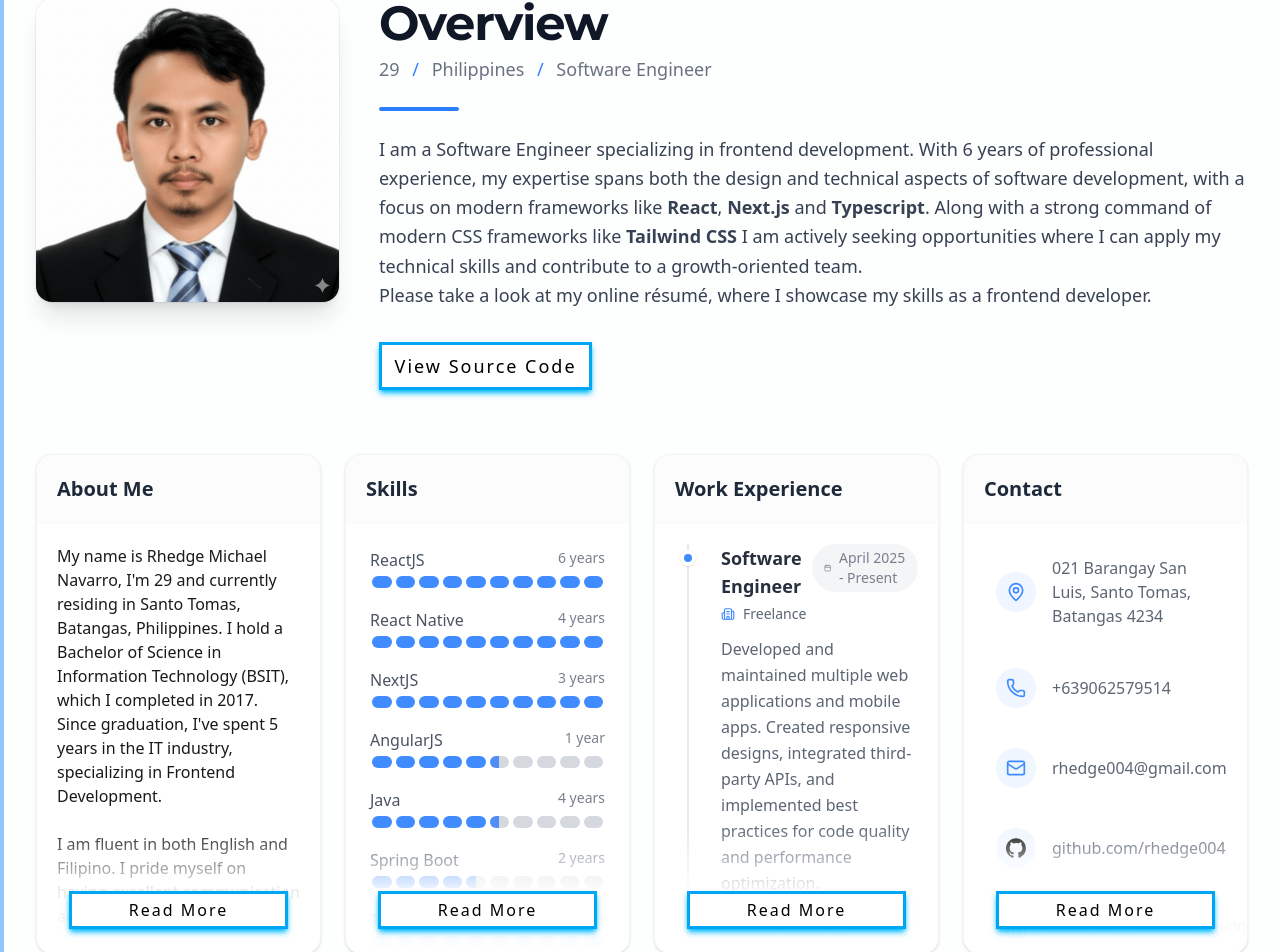
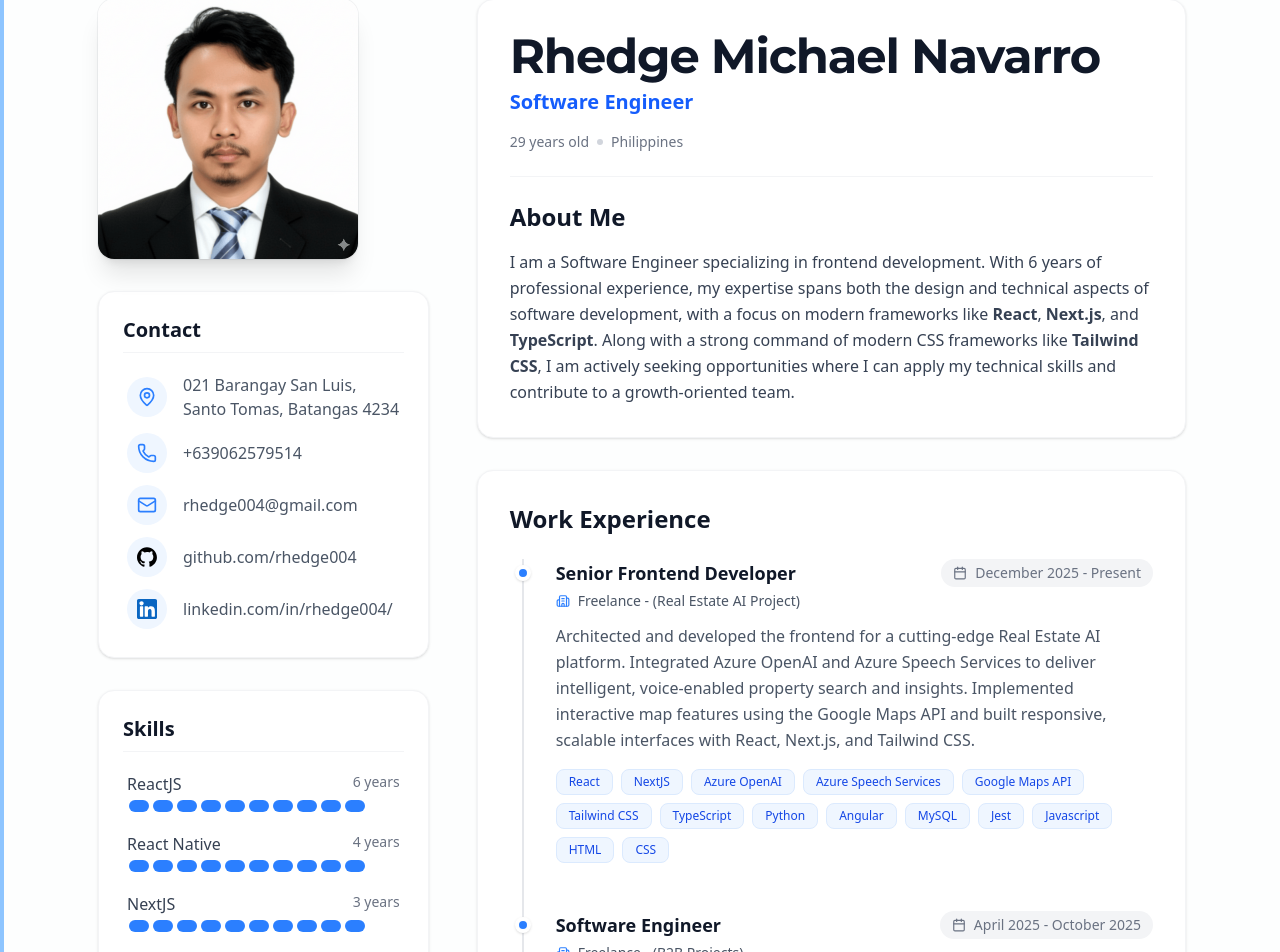
Before and after one commit to rhedge004/resume-app, a Next.js app: page / in a window 1280 px wide. Shown: the part 114-1066 px from the top of the page. Built offline with nearby package versions, Linux system fonts and the light colour scheme.

Commit message:
updated landing page layout and refine work experience details

```diff
--- a/src/app/page.tsx
+++ b/src/app/page.tsx
@@ -7,131 +7,79 @@ import ContactList from "@/components/feature/ContactList";
 import SkillList from "@/components/feature/SkillList";
 import { birthday, workStartDate } from "@/lib/constants";
 
-interface Contents {
-  title: string;
-  content: () => React.ReactElement;
-  href: string;
-}
-
-const contents: Contents[] = [
-  {
-    title: "About Me",
-    content: () => (
-      <p>
-        My name is Rhedge Michael Navarro, I&apos;m {getAge(birthday)} and
-        currently residing in Santo Tomas, Batangas, Philippines. I hold a
-        Bachelor of Science in Information Technology (BSIT), which I completed
-        in 2017. Since graduation, I&apos;ve spent 5 years in the IT industry,
-        specializing in Frontend Development.
-        <br />
-        <br />I am fluent in both English and Filipino. I pride myself on having
-        excellent communication and presentation skills.
-      </p>
-    ),
-    href: "/about",
-  },
-  {
-    title: "Skills",
-    content: () => <SkillList />,
-    href: "/experience",
-  },
-  {
-    title: "Work Experience",
-    content: () => <Timeline />,
-    href: "/experience",
-  },
-  {
-    title: "Contact",
-    content: () => <ContactList />,
-    href: "/contact",
-  },
-];
-
 export default function Home() {
   return (
     <div className="flex flex-col min-h-screen bg-gray-50/30">
-      <main className="flex-grow w-full px-4 md:px-8 py-10">
-        <div className="space-y-16">
-          <div className="flex flex-col lg:flex-row gap-10 items-start animate-in fade-in duration-700">
-            <div className="w-full lg:w-1/3 xl:w-1/4 flex-shrink-0">
-              <div className="relative aspect-square w-full max-w-sm mx-auto lg:mx-0 rounded-2xl overflow-hidden shadow-xl ring-1 ring-gray-900/5 bg-white">
+      <main className="flex-grow w-full max-w-6xl mx-auto px-4 md:px-8 py-10">
+        <div className="grid grid-cols-1 lg:grid-cols-12 gap-8 lg:gap-12 animate-in fade-in duration-700">
+          {/* Left Column / Sidebar */}
+          <div className="lg:col-span-4 space-y-8">
+            <div className="relative aspect-square w-full max-w-[260px] mx-auto lg:mx-0 rounded-2xl overflow-hidden shadow-xl ring-1 ring-gray-900/5 bg-white">
               <Image
                 src={`${basePath}/image.png`}
                 fill
                 className="object-cover hover:scale-105 transition-transform duration-500"
-                  sizes="(max-width: 768px) 100vw, 50vw"
+                sizes="(max-width: 768px) 100vw, 33vw"
                 alt="Profile Picture of Rhedge Michael Navarro"
                 priority
               />
             </div>
+
+            <div className="bg-white p-6 rounded-2xl shadow-sm border border-gray-100">
+              <h2 className="text-xl font-bold text-gray-900 mb-4 border-b border-gray-100 pb-2">
+                Contact
+              </h2>
+              <ContactList />
             </div>
-            <div className="w-full lg:w-2/3 xl:w-3/4 space-y-6">
-              <div>
+
+            <div className="bg-white p-6 rounded-2xl shadow-sm border border-gray-100">
+              <h2 className="text-xl font-bold text-gray-900 mb-4 border-b border-gray-100 pb-2">
+                Skills
+              </h2>
+              <SkillList />
+            </div>
+          </div>
+
+          {/* Right Column / Main Content */}
+          <div className="lg:col-span-8 space-y-8">
+            <div className="bg-white p-8 rounded-2xl shadow-sm border border-gray-100">
               <h1 className="text-4xl md:text-5xl font-bold text-gray-900 tracking-tight">
-                  Overview
+                Rhedge Michael Navarro
               </h1>
-                <p className="text-lg text-gray-500 mt-2 font-medium">
-                  {getAge(birthday)}{" "}
-                  <span className="text-blue-500 px-2">/</span> Philippines{" "}
-                  <span className="text-blue-500 px-2">/</span> Software
-                  Engineer
+              <p className="text-xl text-blue-600 font-semibold mt-2">
+                Software Engineer
               </p>
+
+              <div className="flex items-center gap-2 mt-4 text-sm text-gray-500 font-medium">
+                <span>{getAge(birthday)} years old</span>
+                <span className="w-1.5 h-1.5 rounded-full bg-gray-300" />
+                <span>Philippines</span>
               </div>
-              <div className="h-1 w-20 bg-blue-500 rounded-full" />
-              <p className="text-lg text-gray-700 leading-relaxed max-w-4xl">
+
+              <div className="h-px w-full bg-gray-100 my-6" />
+
+              <h2 className="text-2xl font-bold text-gray-900 mb-4">
+                About Me
+              </h2>
+              <p className="text-gray-700 leading-relaxed">
                 I am a Software Engineer specializing in frontend development.
                 With {getAge(workStartDate)} years of professional experience,
                 my expertise spans both the design and technical aspects of
                 software development, with a focus on modern frameworks like{" "}
-                <strong>React</strong>, <strong>Next.js</strong> and{" "}
-                <strong>Typescript</strong>. Along with a strong command of
-                modern CSS frameworks like <strong>Tailwind CSS</strong> I am
+                <strong>React</strong>, <strong>Next.js</strong>, and{" "}
+                <strong>TypeScript</strong>. Along with a strong command of
+                modern CSS frameworks like <strong>Tailwind CSS</strong>, I am
                 actively seeking opportunities where I can apply my technical
                 skills and contribute to a growth-oriented team.
-                <br /> Please take a look at my online résumé, where I showcase
-                my skills as a frontend developer.
               </p>
-              <Link
-                href="https://github.com/rhedge004/resume-app"
-                target="_blank"
-                rel="noopener noreferrer"
-              >
-                <Button
-                  size="lg"
-                  className="mt-2 shadow-md hover:shadow-lg transition-all"
-                >
-                  View Source Code
-                </Button>
-              </Link>
-            </div>
             </div>
 
-          <div className="grid grid-cols-1 md:grid-cols-2 lg:grid-cols-4 gap-6 animate-in fade-in duration-700">
-            {contents.map((content: Contents) => (
-              <div
-                key={content.title}
-                className="group relative flex flex-col bg-white rounded-2xl shadow-sm hover:shadow-xl transition-all duration-300 border border-gray-100 overflow-hidden h-[500px]"
-              >
-                <div className="p-5 border-b border-gray-50 bg-gray-50/50">
-                  <h2 className="text-xl font-bold text-gray-800 group-hover:text-blue-600 transition-colors">
-                    {content.title}
+            <div className="bg-white p-8 rounded-2xl shadow-sm border border-gray-100">
+              <h2 className="text-2xl font-bold text-gray-900 mb-6">
+                Work Experience
               </h2>
+              <Timeline />
             </div>
-                <div className="p-5 flex-grow overflow-hidden relative">
-                  <div className="opacity-90 group-hover:opacity-100 transition-opacity">
-                    {content.content()}
-                  </div>
-                  <div className="absolute inset-x-0 bottom-0 h-32 bg-gradient-to-t from-white via-white/90 to-transparent pointer-events-none" />
-                </div>
-                <div className="absolute bottom-6 left-0 right-0 flex justify-center z-10 px-8">
-                  <Link href={content.href} className="w-full">
-                    <Button className="w-full shadow-md group-hover:scale-105 transition-transform duration-200">
-                      Read More
-                    </Button>
-                  </Link>
-                </div>
-              </div>
-            ))}
           </div>
         </div>
       </main>
--- a/src/components/feature/ContactList/index.tsx
+++ b/src/components/feature/ContactList/index.tsx
@@ -4,8 +4,8 @@ import Link from "next/link";
 
 export default function ContactList() {
   return (
-    <div className="flex flex-col space-y-4">
-      <div className="flex items-center gap-4 p-3 rounded-lg hover:bg-gray-50 transition-colors">
+    <div className="flex flex-col space-y-1">
+      <div className="flex items-center gap-4 p-1 rounded-lg hover:bg-gray-50 transition-colors">
         <div className="shrink-0 h-10 w-10 bg-blue-50 text-blue-500 rounded-full flex items-center justify-center">
           <MapPin className="h-5 w-5" />
         </div>
@@ -13,13 +13,13 @@ export default function ContactList() {
           021 Barangay San Luis, Santo Tomas, Batangas 4234
         </p>
       </div>
-      <div className="flex items-center gap-4 p-3 rounded-lg hover:bg-gray-50 transition-colors">
+      <div className="flex items-center gap-4 p-1 rounded-lg hover:bg-gray-50 transition-colors">
         <div className="shrink-0 h-10 w-10 bg-blue-50 text-blue-500 rounded-full flex items-center justify-center">
           <Phone className="h-5 w-5" />
         </div>
         <p className="text-gray-600">+639062579514</p>
       </div>
-      <div className="flex items-center gap-4 p-3 rounded-lg hover:bg-gray-50 transition-colors">
+      <div className="flex items-center gap-4 p-1 rounded-lg hover:bg-gray-50 transition-colors">
         <div className="shrink-0 h-10 w-10 bg-blue-50 text-blue-500 rounded-full flex items-center justify-center">
           <Mail className="h-5 w-5" />
         </div>
@@ -30,7 +30,7 @@ export default function ContactList() {
           rhedge004@gmail.com
         </a>
       </div>
-      <div className="flex items-center gap-4 p-3 rounded-lg hover:bg-gray-50 transition-colors">
+      <div className="flex items-center gap-4 p-1 rounded-lg hover:bg-gray-50 transition-colors">
         <div className="shrink-0 h-10 w-10 bg-blue-50 text-blue-500 rounded-full flex items-center justify-center">
           <GithubIcon width={20} height={20} />
         </div>
@@ -42,7 +42,7 @@ export default function ContactList() {
           github.com/rhedge004
         </Link>
       </div>
-      <div className="flex items-center gap-4 p-3 rounded-lg hover:bg-gray-50 transition-colors">
+      <div className="flex items-center gap-4 p-1 rounded-lg hover:bg-gray-50 transition-colors">
         <div className="shrink-0 h-10 w-10 bg-blue-50 text-blue-500 rounded-full flex items-center justify-center">
           <LinkedInIcon width={20} height={20} />
         </div>
--- a/src/components/feature/Timeline/index.tsx
+++ b/src/components/feature/Timeline/index.tsx
@@ -11,11 +11,34 @@ interface Experiences {
 
 const experiences: Experiences[] = [
   {
+    title: "Senior Frontend Developer",
+    company: "Freelance - (Real Estate AI Project)",
+    period: "December 2025 - Present",
+    description:
+      "Architected and developed the frontend for a cutting-edge Real Estate AI platform. Integrated Azure OpenAI and Azure Speech Services to deliver intelligent, voice-enabled property search and insights. Implemented interactive map features using the Google Maps API and built responsive, scalable interfaces with React, Next.js, and Tailwind CSS.",
+    technologies: [
+      "React",
+      "NextJS",
+      "Azure OpenAI",
+      "Azure Speech Services",
+      "Google Maps API",
+      "Tailwind CSS",
+      "TypeScript",
+      "Python",
+      "Angular",
+      "MySQL",
+      "Jest",
+      "Javascript",
+      "HTML",
+      "CSS",
+    ],
+  },
+  {
     title: "Software Engineer",
-    company: "Freelance",
-    period: "April 2025 - Present",
+    company: "Freelance - (B2B Projects)",
+    period: "April 2025 - October 2025",
     description:
-      "Developed and maintained multiple web applications and mobile apps. Created responsive designs, integrated third-party APIs, and implemented best practices for code quality and performance optimization.",
+      "Engineered robust B2B web applications utilizing a versatile tech stack. Delivered responsive frontends with React, Next.js, and Angular, styled seamlessly using Tailwind CSS. Integrated these interfaces with scalable backend services powered by Symfony and Java, while ensuring reliable data handling with MySQL and high code quality through Jest.",
     technologies: [
       "React",
       "NextJS",
@@ -32,11 +55,11 @@ const experiences: Experiences[] = [
     ],
   },
   {
-    title: "Software Engineer",
+    title: "Software Engineer II",
     company: "Samsung R&D Institute Philippines",
     period: "March 2023 - April 2025",
     description:
-      "Developed and maintained multiple projects, implemented responsive designs, and integrated third-party APIs for enhanced functionality. Led the development of web applications, mentored junior developers, and implemented best practices for code quality and performance optimization.",
+      "Spearheaded enterprise-level web development from the ground up. Architected complex, typed frontends using TypeScript, React, and Next.js alongside UI libraries like Material UI, Ant Design, and Shadcn/ui. Collaborated with backend teams using Python and Java, mentored junior developers, and enforced rigorous testing standards with Jest.",
     technologies: [
       "React",
       "NextJS",
@@ -53,6 +76,7 @@ const experiences: Experiences[] = [
       "Material UI",
       "Ant Design",
       "Shadcn/ui",
+      "Figma",
     ],
   },
   {
@@ -60,7 +84,7 @@ const experiences: Experiences[] = [
     company: "Twist Resources",
     period: "November 2021 - February 2023",
     description:
-      "Developed and maintained multiple projects including iOS apps, implemented responsive designs, and integrated third-party APIs for enhanced functionality. Write unit tests newly created code on both backend and frontend.",
+      "Bridged mobile and web development by delivering cross-platform iOS applications using React Native and dynamic web interfaces with React and SCSS. Engineered full-stack solutions by integrating containerized Java Springboot backends, leveraging Redis for caching, PostgreSQL for data storage, and Docker for streamlined deployment.",
     technologies: [
       "React",
       "React Native",
@@ -78,7 +102,7 @@ const experiences: Experiences[] = [
     company: "Cafisglobal Inc.",
     period: "June 2020 - November 2021",
     description:
-      "Created responsive and interactive user interfaces, responsive Kiosk UI, collaborated with designers, and optimized application performance.",
+      "Specialized in building highly interactive user interfaces, including custom responsive Kiosk applications, using React and React Native. Optimized application performance and streamlined asset delivery with Webpack, while crafting maintainable stylesheets with SASS and ensuring UI reliability through Jest.",
     technologies: [
       "React",
       "React Native",
@@ -93,7 +117,7 @@ const experiences: Experiences[] = [
     company: "Sharesource Global",
     period: "June 2019 - April 2020",
     description:
-      "Created responsive and interactive user interfaces, collaborated with designers, and optimized application performance.",
+      "Developed and maintained interactive single-page applications using React and vanilla JavaScript. Collaborated closely with design teams to translate mockups into pixel-perfect, responsive components styled with SASS. Configured Webpack for optimized build processes and implemented foundational unit tests.",
     technologies: [
       "React",
       "React Native",
```
Also changed, not shown: src/components/feature/Footer/index.tsx (+15 -0 lines). Lines whose indentation alone changed are shown as unchanged.
